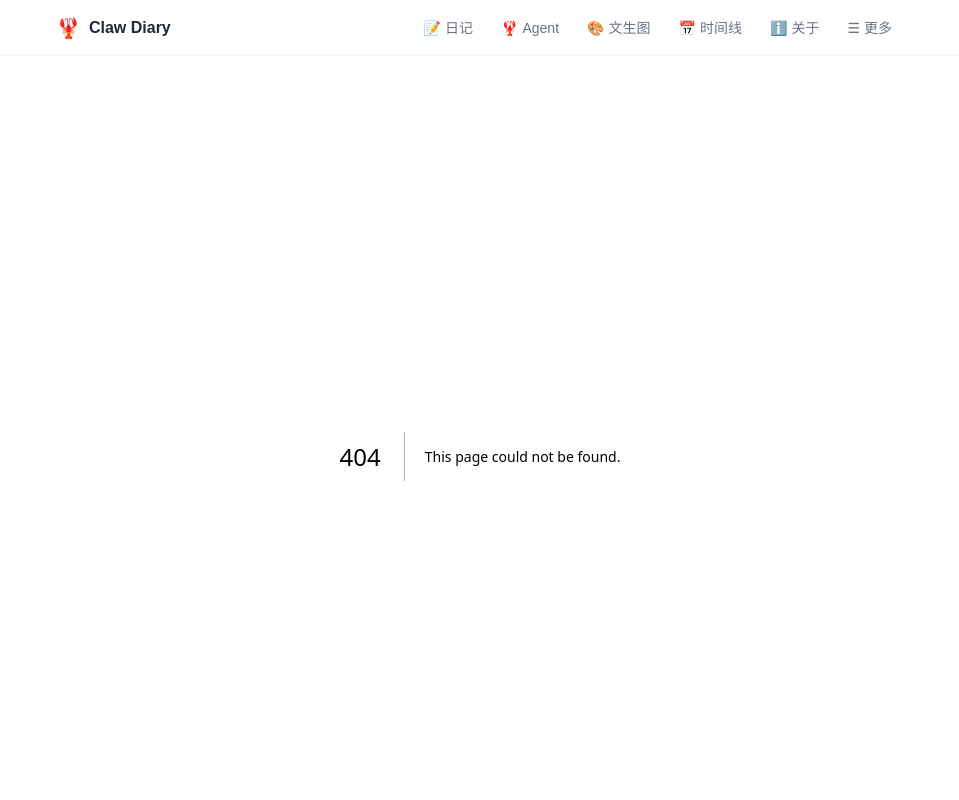
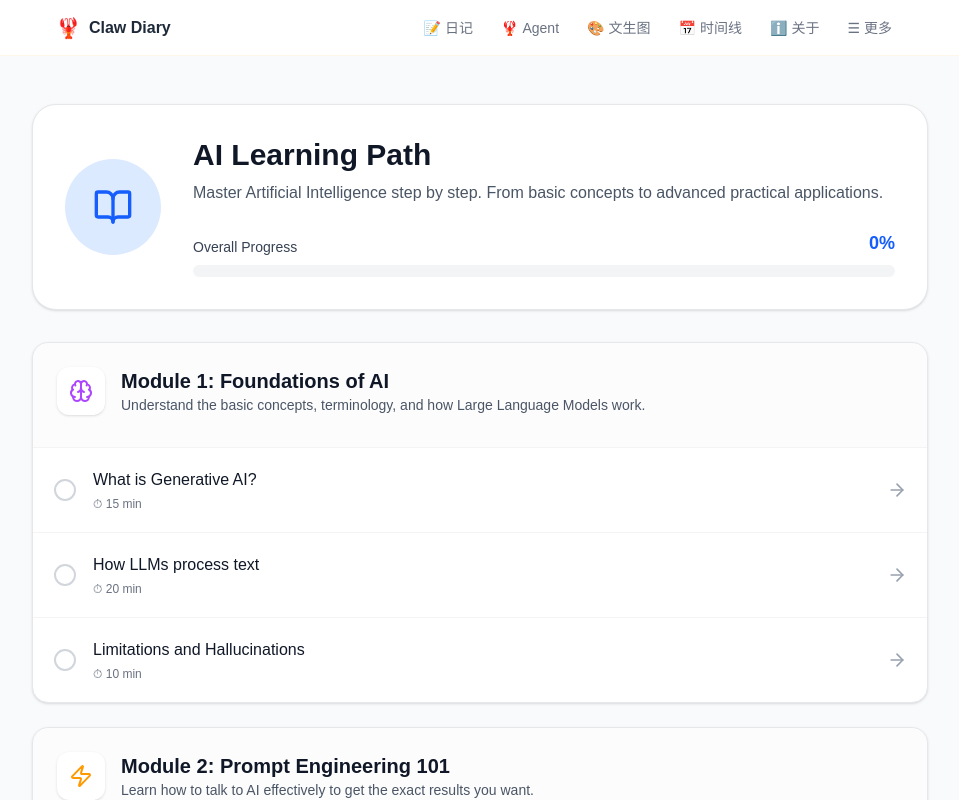
Before and after one commit to leekHotline/clawdiary, a Next.js app: page /ai-learning-path in a window 1280 px wide. Before the commit this address had no page. Shown: the top 800 px of the page, without its empty margins (160-1119 px from the left). Built offline with nearby package versions, Linux system fonts and the light colour scheme.

Commit message:
feat: [AI Learning Path] 增加AI学习路径功能

```diff
--- /dev/null
+++ b/app/ai-learning-path/page.tsx
@@ -0,0 +1,156 @@
+"use client"
+
+import { useState } from "react"
+import { motion } from "framer-motion"
+import { BookOpen, CheckCircle2, Circle, ArrowRight, Brain, Zap, Target } from "lucide-react"
+
+export default function AILearningPath() {
+  const [completedSteps, setCompletedSteps] = useState<number[]>([])
+
+  const toggleStep = (id: number) => {
+    if (completedSteps.includes(id)) {
+      setCompletedSteps(completedSteps.filter(stepId => stepId !== id))
+    } else {
+      setCompletedSteps([...completedSteps, id])
+    }
+  }
+
+  const paths = [
+    {
+      id: 1,
+      title: "Foundations of AI",
+      description: "Understand the basic concepts, terminology, and how Large Language Models work.",
+      icon: <Brain className="w-6 h-6 text-purple-500" />,
+      steps: [
+        { id: 101, title: "What is Generative AI?", duration: "15 min" },
+        { id: 102, title: "How LLMs process text", duration: "20 min" },
+        { id: 103, title: "Limitations and Hallucinations", duration: "10 min" }
+      ]
+    },
+    {
+      id: 2,
+      title: "Prompt Engineering 101",
+      description: "Learn how to talk to AI effectively to get the exact results you want.",
+      icon: <Zap className="w-6 h-6 text-amber-500" />,
+      steps: [
+        { id: 201, title: "The anatomy of a good prompt", duration: "20 min" },
+        { id: 202, title: "Few-shot prompting techniques", duration: "25 min" },
+        { id: 203, title: "Role-playing and constraints", duration: "15 min" }
+      ]
+    },
+    {
+      id: 3,
+      title: "AI in Daily Workflow",
+      description: "Practical applications of AI for writing, coding, and problem-solving.",
+      icon: <Target className="w-6 h-6 text-blue-500" />,
+      steps: [
+        { id: 301, title: "Automating routine tasks", duration: "30 min" },
+        { id: 302, title: "Brainstorming and ideation", duration: "20 min" },
+        { id: 303, title: "Data analysis basics with AI", duration: "25 min" }
+      ]
+    }
+  ]
+
+  const totalSteps = paths.reduce((acc, path) => acc + path.steps.length, 0)
+  const progress = Math.round((completedSteps.length / totalSteps) * 100) || 0
+
+  return (
+    <div className="min-h-screen bg-gray-50 dark:bg-gray-900 py-12 px-6 lg:px-12">
+      <div className="max-w-4xl mx-auto">
+        {/* Header */}
+        <motion.div
+          initial={{ opacity: 0, y: 20 }}
+          animate={{ opacity: 1, y: 0 }}
+          className="bg-white dark:bg-gray-800 rounded-3xl p-8 mb-8 shadow-sm border border-gray-200 dark:border-gray-700"
+        >
+          <div className="flex flex-col md:flex-row items-center gap-8">
+            <div className="w-24 h-24 bg-blue-100 dark:bg-blue-900/30 text-blue-600 dark:text-blue-400 rounded-full flex items-center justify-center shrink-0">
+              <BookOpen className="w-10 h-10" />
+            </div>
+            <div className="flex-1 text-center md:text-left">
+              <h1 className="text-3xl font-bold text-gray-900 dark:text-white mb-2">AI Learning Path</h1>
+              <p className="text-gray-600 dark:text-gray-400 mb-6">
+                Master Artificial Intelligence step by step. From basic concepts to advanced practical applications.
+              </p>
+
+              {/* Progress Bar */}
+              <div>
+                <div className="flex justify-between items-end mb-2">
+                  <span className="text-sm font-medium text-gray-700 dark:text-gray-300">Overall Progress</span>
+                  <span className="text-lg font-bold text-blue-600 dark:text-blue-400">{progress}%</span>
+                </div>
+                <div className="w-full bg-gray-100 dark:bg-gray-700 rounded-full h-3 overflow-hidden">
+                  <motion.div
+                    initial={{ width: 0 }}
+                    animate={{ width: `${progress}%` }}
+                    transition={{ duration: 1, ease: "easeOut" }}
+                    className="bg-blue-600 h-full rounded-full"
+                  />
+                </div>
+              </div>
+            </div>
+          </div>
+        </motion.div>
+
+        {/* Path Modules */}
+        <div className="space-y-6">
+          {paths.map((path, index) => (
+            <motion.div
+              key={path.id}
+              initial={{ opacity: 0, y: 20 }}
+              animate={{ opacity: 1, y: 0 }}
+              transition={{ delay: index * 0.1 }}
+              className="bg-white dark:bg-gray-800 rounded-2xl border border-gray-200 dark:border-gray-700 overflow-hidden shadow-sm"
+            >
+              <div className="p-6 border-b border-gray-100 dark:border-gray-700 bg-gray-50/50 dark:bg-gray-800/50">
+                <div className="flex items-center gap-4 mb-2">
+                  <div className="p-3 bg-white dark:bg-gray-700 rounded-xl shadow-sm">
+                    {path.icon}
+                  </div>
+                  <div>
+                    <h2 className="text-xl font-bold text-gray-900 dark:text-white">Module {index + 1}: {path.title}</h2>
+                    <p className="text-gray-600 dark:text-gray-400 text-sm">{path.description}</p>
+                  </div>
+                </div>
+              </div>
+
+              <div className="divide-y divide-gray-100 dark:divide-gray-700">
+                {path.steps.map((step) => {
+                  const isCompleted = completedSteps.includes(step.id)
+                  return (
+                    <div
+                      key={step.id}
+                      onClick={() => toggleStep(step.id)}
+                      className={`p-5 flex items-center justify-between cursor-pointer transition-colors hover:bg-gray-50 dark:hover:bg-gray-700/50 ${
+                        isCompleted ? "bg-blue-50/30 dark:bg-blue-900/10" : ""
+                      }`}
+                    >
+                      <div className="flex items-center gap-4">
+                        {isCompleted ? (
+                          <CheckCircle2 className="w-6 h-6 text-green-500 shrink-0" />
+                        ) : (
+                          <Circle className="w-6 h-6 text-gray-300 dark:text-gray-600 shrink-0" />
+                        )}
+                        <div>
+                          <h3 className={`font-medium ${isCompleted ? 'text-gray-500 dark:text-gray-400 line-through' : 'text-gray-900 dark:text-white'}`}>
+                            {step.title}
+                          </h3>
+                          <span className="text-xs text-gray-500 dark:text-gray-400 mt-1 block">
+                            ⏱ {step.duration}
+                          </span>
+                        </div>
+                      </div>
+                      <button className="text-gray-400 hover:text-blue-500 transition-colors">
+                        <ArrowRight className="w-5 h-5" />
+                      </button>
+                    </div>
+                  )
+                })}
+              </div>
+            </motion.div>
+          ))}
+        </div>
+      </div>
+    </div>
+  )
+}
```
